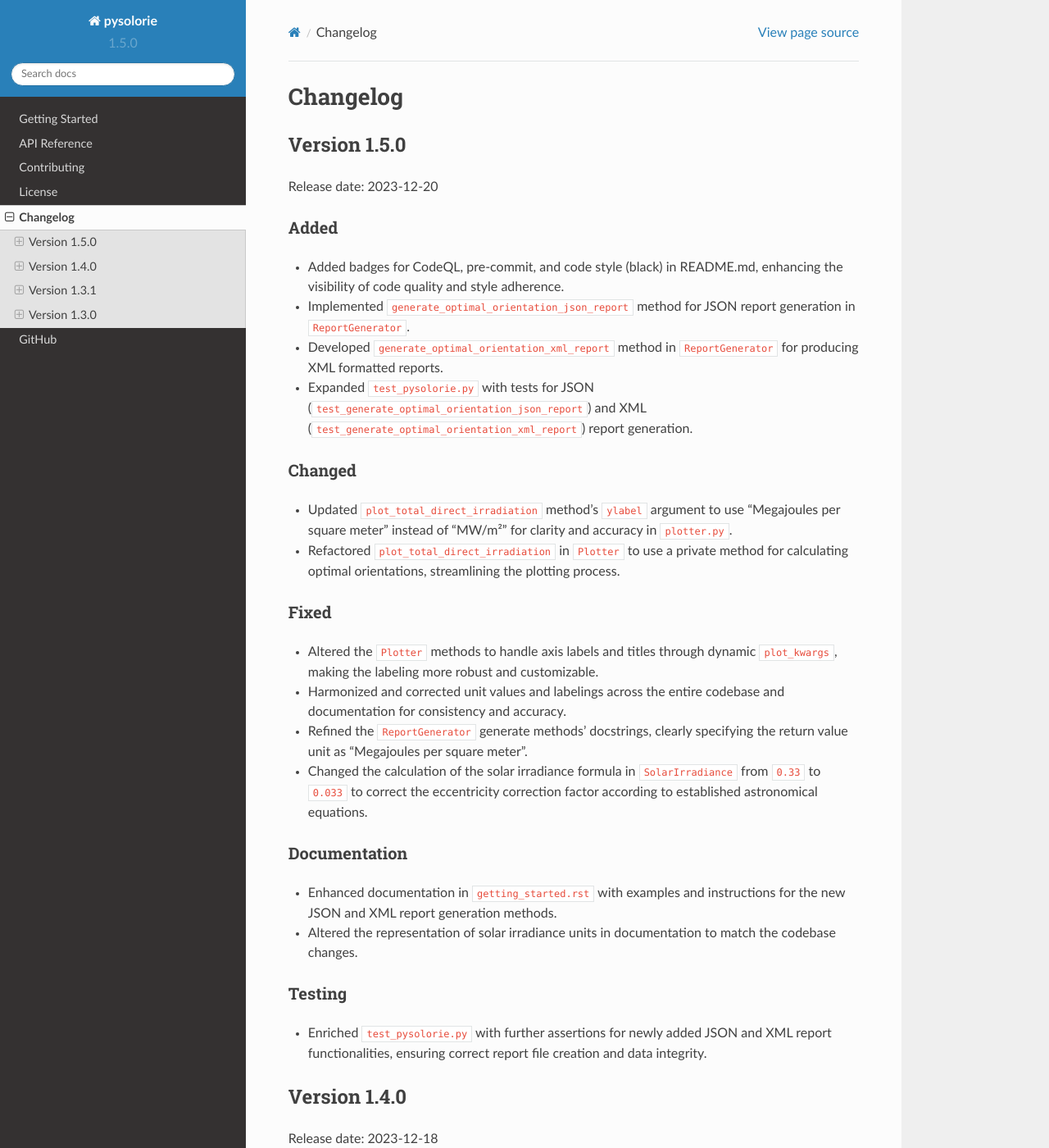
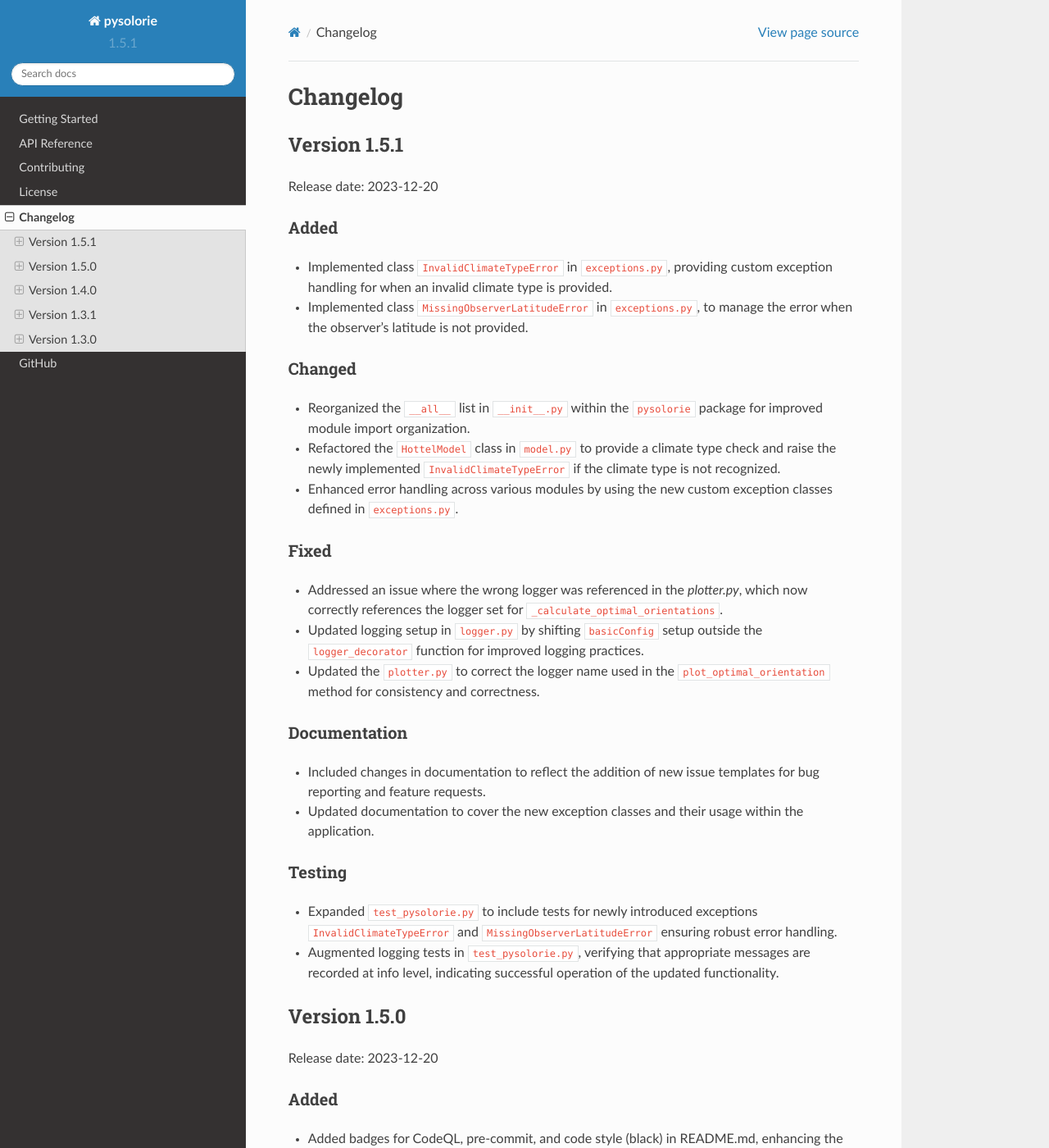
Before and after one commit to aaghamohammadi/pysolorie, a Sphinx documentation site: the page built from docs/changelog.rst, in a window 1280 px wide and 1400 px high. Shown: the whole window at 82% size. Built offline with Sphinx 7.4.7 and the Read the Docs theme 2.0.0, drawn with Linux system fonts in a browser that asks for light colours.

Commit message:
Ready to publish v1.5.1

```diff
--- a/docs/changelog.rst
+++ b/docs/changelog.rst
@@ -1,5 +1,38 @@
 Changelog
 =========
+
+Version 1.5.1
+-------------
+
+Release date: 2023-12-20
+
+Added
+^^^^^
+- Implemented class ``InvalidClimateTypeError`` in ``exceptions.py``, providing custom exception handling for when an invalid climate type is provided.
+- Implemented class ``MissingObserverLatitudeError`` in ``exceptions.py``, to manage the error when the observer's latitude is not provided.
+
+Changed
+^^^^^^^
+- Reorganized the ``__all__`` list in ``__init__.py`` within the ``pysolorie`` package for improved module import organization.
+- Refactored the ``HottelModel`` class in ``model.py`` to provide a climate type check and raise the newly implemented ``InvalidClimateTypeError`` if the climate type is not recognized.
+- Enhanced error handling across various modules by using the new custom exception classes defined in ``exceptions.py``.
+
+Fixed
+^^^^^
+- Addressed an issue where the wrong logger was referenced in the `plotter.py`, which now correctly references the logger set for ``_calculate_optimal_orientations``.
+- Updated logging setup in ``logger.py`` by shifting ``basicConfig`` setup outside the ``logger_decorator`` function for improved logging practices.
+- Updated the ``plotter.py`` to correct the logger name used in the ``plot_optimal_orientation`` method for consistency and correctness.
+
+Documentation
+^^^^^^^^^^^^^
+- Included changes in documentation to reflect the addition of new issue templates for bug reporting and feature requests.
+- Updated documentation to cover the new exception classes and their usage within the application.
+
+Testing
+^^^^^^^
+- Expanded ``test_pysolorie.py`` to include tests for newly introduced exceptions ``InvalidClimateTypeError`` and ``MissingObserverLatitudeError`` ensuring robust error handling.
+- Augmented logging tests in ``test_pysolorie.py``, verifying that appropriate messages are recorded at info level, indicating successful operation of the updated functionality.
+
 
 Version 1.5.0
 -------------
--- a/setup.cfg
+++ b/setup.cfg
@@ -1,6 +1,6 @@
 [metadata]
 name = pysolorie
-version = 1.5.0
+version = 1.5.1
 description = Orientation Analysis of Solar Panel
 long_description = file: README.md
 long_description_content_type = text/markdown
```
